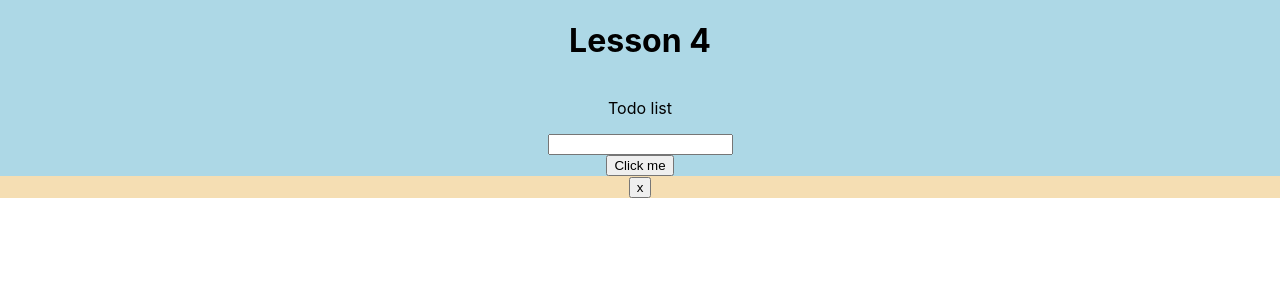
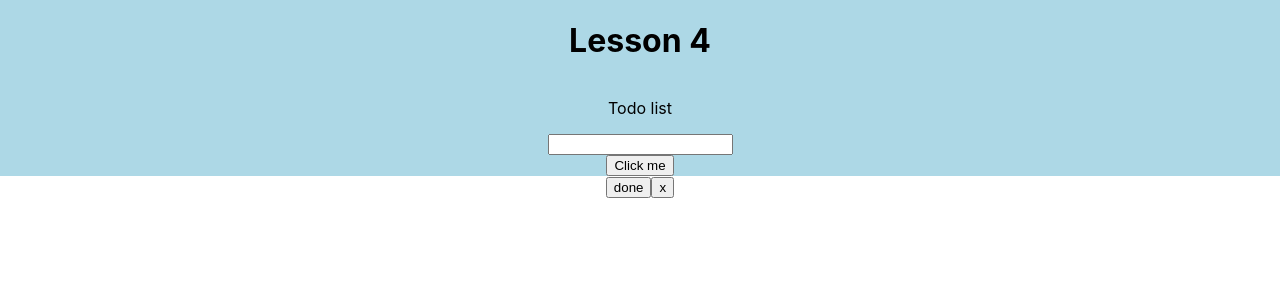
Before and after one commit to letz0703/pedro, a React (Create React App) app: page / in a window 1280 px wide. Both pictures are taken after a click on the button "Click me". Shown: the top 300 px of the page. Built offline with nearby package versions, Linux system fonts and the light colour scheme; the HTML template or start-up script is replaced by a standard one.

Commit message:
unique key 문제 해결전

```diff
--- a/src/components/lesson4/Task.js
+++ b/src/components/lesson4/Task.js
@@ -2,14 +2,17 @@ import React from 'react';
 // import styles from './task.module.css'
 
 export const Task = (props) => {
-	return (
-		<div>
-       <span >{props.taskName}</span>
-        <button
-        className="button"
+  return (
+    <div style={{backgroundColor: props.completed ? 'green' : 'white'}}>
+      <div>{props.taskName}</div>
+      <button onClick={() => props.completeTask(props.id)}>done</button>
+      <button
         onClick={() => {
           props.deleteTask(props.id);
-        }}>x</button>
-		</div>
-	);
+        }}
+      >
+        x
+      </button>
+    </div>
+  );
 };
--- a/src/components/lesson4/lesson4.jsx
+++ b/src/components/lesson4/lesson4.jsx
@@ -1,6 +1,6 @@
 import React, {useState} from 'react';
-import styles from "./lesson4.module.css";
-import {Task} from "./Task";
+import styles from './lesson4.module.css';
+import {Task} from './Task';
 
 const Lesson4 = () => {
   const title = 'Lesson 4';
@@ -8,23 +8,34 @@ const Lesson4 = () => {
   const [newTask, setNewTask] = useState('');
   const [todoList, setTodoList] = useState([]);
 
-
   const handleNewTaskInput = (e) => {
     setNewTask(e.target.value);
   };
 
-  const addTask = () =>
-  {
+  const addTask = () => {
     const task = {
-      id: todoList.length === 0 ? 1: todoList[todoList.length - 1].id + 1,
+      id: todoList.length === 0 ? 1 : todoList[todoList.length - 1].id + 1,
       taskName: newTask,
-    }
+      completed: false
+    };
     setTodoList([...todoList, task]);
-  }
+  };
 
   const deleteTask = (id) => {
-    const newTodoList = todoList.filter(task => task.id !== id);
+    const newTodoList = todoList.filter((task) => task.id !== id);
     setTodoList(newTodoList);
+  };
+
+  const completeTask = (id) => {
+    setTodoList(
+      todoList.map((task) => {
+        if (task.id === id) {
+          return {...task, completed: true};
+        } else {
+          return task;
+        }
+      })
+    );
   };
 
   return (
@@ -35,8 +46,15 @@ const Lesson4 = () => {
       <button onClick={addTask}>Click me</button>
       <div className={styles.list}>
         {todoList.map((task) => {
-          return <Task taskName={task.taskName} id={task.id}
-          deleteTask={deleteTask}/>
+          return (
+            <Task //
+              completed={task.completed}
+              completeTask={completeTask}
+              taskName={task.taskName}
+              id={task.id}
+              deleteTask={deleteTask}
+            />
+          );
         })}
       </div>
     </div>
```
